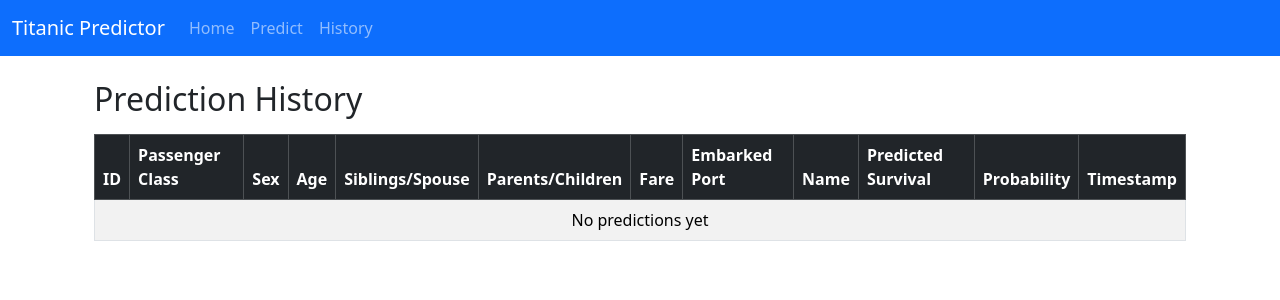
After one commit to helben2002/TitanicCapstoneProject, a Django app: page /history/ in a window 1280 px wide. The commit adds this page. Shown: the top 300 px of the page. Run offline with Django 5.2, Linux system fonts and the light colour scheme.

Commit message:
web (TITANIC-84): Add history page template with predictions table

```diff
--- a/django_app/predictor/templates/predictor/base.html
+++ b/django_app/predictor/templates/predictor/base.html
@@ -13,7 +13,7 @@
                 <ul class="navbar-nav me-auto">
                     <li class="nav-item"><a class="nav-link" href="{% url 'predictor:home' %}">Home</a></li>
                     <li class="nav-item"><a class="nav-link" href="#">Predict</a></li>
-                    <li class="nav-item"><a class="nav-link" href="#">History</a></li>
+                    <li class="nav-item"><a class="nav-link" href="{% url 'predictor:history' %}">History</a></li>
                 </ul>
             </div>
         </div>
--- /dev/null
+++ b/django_app/predictor/templates/predictor/history.html
@@ -0,0 +1,50 @@
+{% extends "predictor/base.html" %}
+
+{% block content %}
+<div class="container mt-4">
+    <h2>Prediction History</h2>
+
+    <table class="table table-striped table-bordered mt-3">
+        <thead class="table-dark">
+            <tr>
+                <th>ID</th>
+                <th>Passenger Class</th>
+                <th>Sex</th>
+                <th>Age</th>
+                <th>Siblings/Spouse</th>
+                <th>Parents/Children</th>
+                <th>Fare</th>
+                <th>Embarked Port</th>
+                <th>Name</th>
+                <th>Predicted Survival</th>
+                <th>Probability</th>
+                <th>Timestamp</th>
+            </tr>
+        </thead>
+        <tbody>
+            {% for prediction in predictions %}
+            <tr>
+                <td>{{ prediction.id }}</td>
+                <td>{{ prediction.passenger_class }}</td>
+                <td>{{ prediction.sex }}</td>
+                <td>{{ prediction.age }}</td>
+                <td>{{ prediction.sibling_spouse_count }}</td>
+                <td>{{ prediction.parent_child_count }}</td>
+                <td>{{ prediction.fare }}</td>
+                <td>{{ prediction.embarked_port }}</td>
+                <td>{{ prediction.name }}</td>
+                <td>{{ prediction.predicted_survival }}</td>
+                <td>{{ prediction.probability }}</td>
+                <td>{{ prediction.created_at }}</td>
+            </tr>
+            {% empty %}
+            <tr>
+                <td colspan="12" class="text-center">
+                    No predictions yet
+                </td>
+            </tr>
+            {% endfor %}
+        </tbody>
+    </table>
+</div>
+{% endblock %}
--- a/django_app/predictor/views.py
+++ b/django_app/predictor/views.py
@@ -1,7 +1,7 @@
 from django.shortcuts import render
 
 def home(request):
-    return render(request, 'predictor/home.html', {'message': 'Welcome to the Titanic Survival Predictor!'})
+    return render(request, 'predictor/home.html')
 
 
 def history(request):
```
